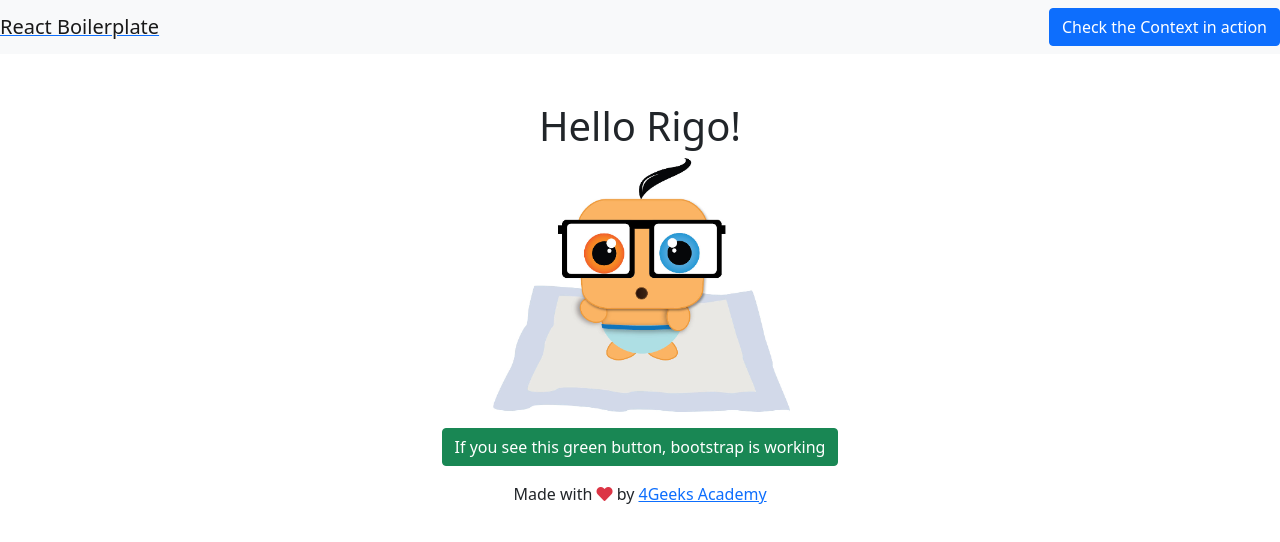
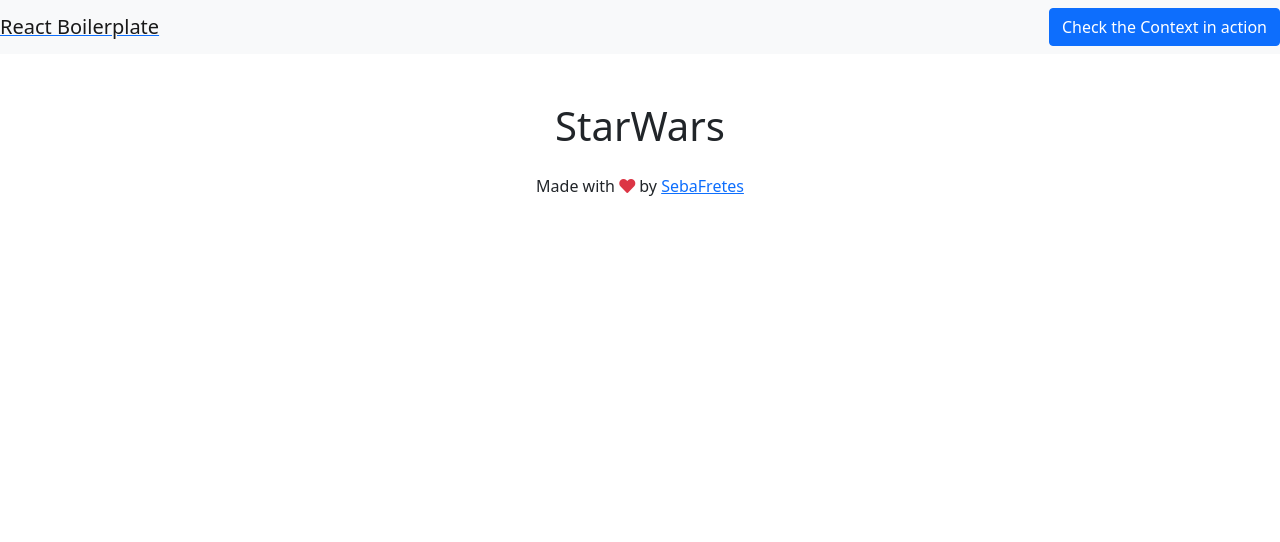
Before and after one commit to 4GeeksAcademy/sebafretes-starwarsProject, a React app: page / in a window 1280 px wide. Built offline with nearby package versions, Linux system fonts and the light colour scheme.

Commit message:
starting

```diff
--- a/src/js/component/footer.js
+++ b/src/js/component/footer.js
@@ -3,8 +3,8 @@
 export const Footer = () => (
 	<footer className="footer mt-auto py-3 text-center">
 		<p>
-			Made with <i className="fa fa-heart text-danger" /> by{" "}
-			<a href="http://www.4geeksacademy.com">4Geeks Academy</a>
+			Made with <i className="fa fa-heart text-danger" /> by {" "}
+			<a href="https://github.com/SebaFretes/">SebaFretes</a>
 		</p>
 	</footer>
 );
--- a/src/js/store/flux.js
+++ b/src/js/store/flux.js
@@ -12,17 +12,21 @@
 					background: "white",
 					initial: "white"
 				}
-			]
+			],
+			characters: [],
 		},
 		actions: {
 			// Use getActions to call a function within a fuction
 			exampleFunction: () => {
 				getActions().changeColor(0, "green");
 			},
-			loadSomeData: () => {
+			loadSomeData: async () => {
 				/**
 					fetch().then().then(data => setStore({ "foo": data.bar }))
 				*/
+				const res = await fetch("https://www.swapi.tech/api/people/")
+				const data = res.json()
+				console.log(data);
 			},
 			changeColor: (index, color) => {
 				//get the store
--- a/src/js/views/home.js
+++ b/src/js/views/home.js
@@ -1,15 +1,16 @@
-import React from "react";
-import rigoImage from "../../img/rigo-baby.jpg";
+import React, { useContext } from "react";
+import { Context } from "../store/appContext.js";
 import "../../styles/home.css";
 
-export const Home = () => (
-	<div className="text-center mt-5">
-		<h1>Hello Rigo!</h1>
-		<p>
-			<img src={rigoImage} />
-		</p>
-		<a href="#" className="btn btn-success">
-			If you see this green button, bootstrap is working
-		</a>
-	</div>
-);
+export const Home = () => {
+	const { store, actions } = useContext(Context);
+
+
+	return (
+		<>
+			<div className="text-center mt-5">
+				<h1>StarWars</h1>
+			</div>
+		</>
+	)
+};
--- a/template.html
+++ b/template.html
@@ -3,7 +3,7 @@
     <head>
         <meta name="viewport" content="width=device-width, initial-scale=1.0">
         <meta charset="UTF-8">
-        <title>Hello Rigo with Vanilla.js</title>
+        <title>StarWars SebaFretes</title>
         <link href="https://cdn.jsdelivr.net/npm/bootstrap@5.1.3/dist/css/bootstrap.min.css" rel="stylesheet" integrity="sha384-1BmE4kWBq78iYhFldvKuhfTAU6auU8tT94WrHftjDbrCEXSU1oBoqyl2QvZ6jIW3" crossorigin="anonymous">
         <link rel="stylesheet" href="https://use.fontawesome.com/releases/v5.2.0/css/all.css" integrity="sha384-hWVjflwFxL6sNzntih27bfxkr27PmbbK/iSvJ+a4+0owXq79v+lsFkW54bOGbiDQ" crossorigin="anonymous">
     </head>
```
